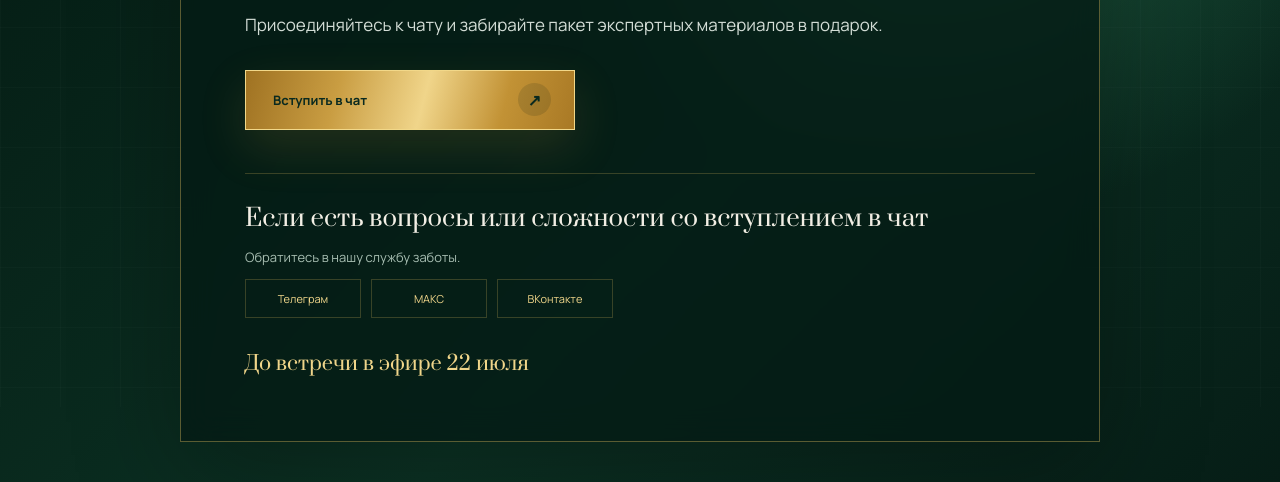
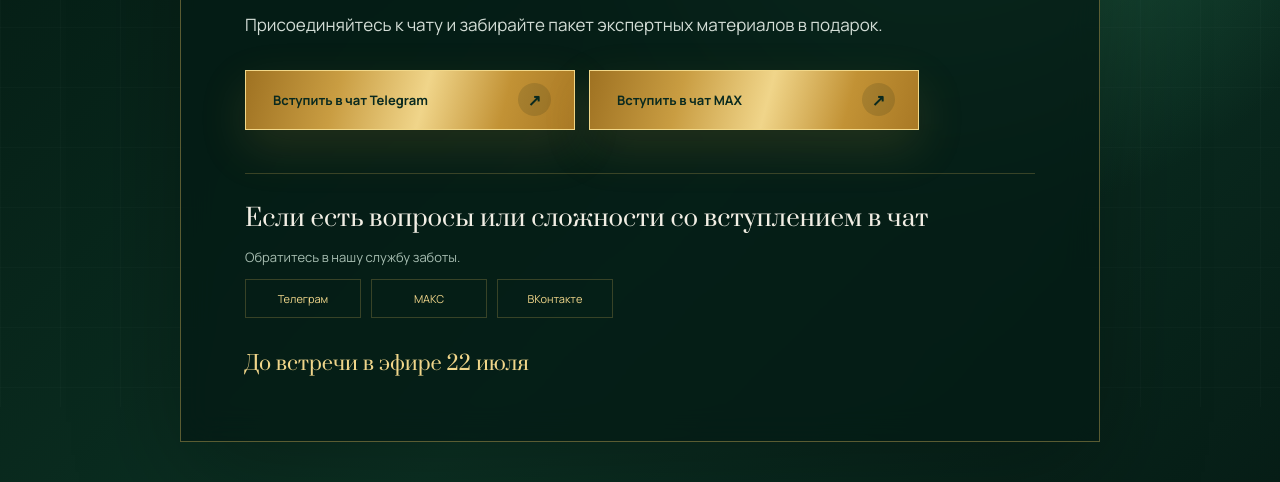
Before and after one commit to sergey9lap-sys/web22, a website built with Vite: page spasibo/index.html in a window 1280 px wide. Shown: the part 393-875 px from the top of the page. Built offline with nearby package versions, Linux system fonts and the light colour scheme; some packages are replaced by stand-ins of ours.

Commit message:
Add Telegram and MAX buttons to spasibo

```diff
--- a/com-version/src/styles.css
+++ b/com-version/src/styles.css
@@ -4,6 +4,9 @@
 @media(prefers-reduced-motion:reduce){html{scroll-behavior:auto}*,*:before,*:after{animation-duration:.01ms!important;transition-duration:.01ms!important}.reveal{opacity:1!important;transform:none!important}}
 
 /* Independent editorial direction: cool emerald, champagne gold, framed portrait */
+.thanks-actions{display:grid;grid-template-columns:repeat(2,minmax(0,330px));gap:14px}
+.thanks-actions .button{width:100%;max-width:none}
+@media(max-width:600px){.thanks-actions{grid-template-columns:1fr;gap:10px}.thanks-actions .button{width:100%}}
 :root{--deep:#071d1e;--green:#0d3938;--green2:#17605a;--gold:#c5a75f;--gold2:#e3cd91;--muted:#9fb7b1;--line:rgba(197,167,95,.25)}
 .hero{background:linear-gradient(112deg,#071d1e 0 63%,#d8d0bd 63% 100%)}
 .hero:before{background:linear-gradient(rgba(255,255,255,.022) 1px,transparent 1px);background-size:100% 58px}
--- a/spasibo/index.html
+++ b/spasibo/index.html
@@ -30,7 +30,10 @@
     <p class="section-tag">Всё получилось</p>
     <h1>Регистрация на эфир прошла успешно!</h1>
     <p class="thanks-lead">Присоединяйтесь к чату и забирайте пакет экспертных материалов в подарок.</p>
-    <a class="button" href="https://max.ru/join/djDyfF9jdtDaccPTD4In2C4g2_vawUb2hKvCRoEAJA4" target="_blank" rel="noreferrer"><span>Вступить в чат</span><b>↗</b></a>
+    <div class="thanks-actions">
+      <a class="button" href="https://t.me/+0Hw_I7PZCMo5YjRi" target="_blank" rel="noreferrer"><span>Вступить в чат Telegram</span><b>↗</b></a>
+      <a class="button" href="https://max.ru/join/djDyfF9jdtDaccPTD4In2C4g2_vawUb2hKvCRoEAJA4" target="_blank" rel="noreferrer"><span>Вступить в чат MAX</span><b>↗</b></a>
+    </div>
     <div class="thanks-care"><h2>Если есть вопросы или сложности со вступлением в чат</h2><p>Обратитесь в нашу службу заботы.</p><div><a href="https://agkedu.getcourse.ru/tg_subscribe">Телеграм</a><a href="https://agkedu.getcourse.ru/max_subscribe">МАКС</a><a href="https://agkedu.getcourse.ru/vk_subscribe">ВКонтакте</a></div></div>
     <p class="thanks-date">До встречи в эфире 22 июля</p>
   </main>
--- a/src/styles.css
+++ b/src/styles.css
@@ -4,6 +4,9 @@
 @media(prefers-reduced-motion:reduce){html{scroll-behavior:auto}*,*:before,*:after{animation-duration:.01ms!important;transition-duration:.01ms!important}.reveal{opacity:1!important;transform:none!important}}
 
 /* Independent editorial direction: cool emerald, champagne gold, framed portrait */
+.thanks-actions{display:grid;grid-template-columns:repeat(2,minmax(0,330px));gap:14px}
+.thanks-actions .button{width:100%;max-width:none}
+@media(max-width:600px){.thanks-actions{grid-template-columns:1fr;gap:10px}.thanks-actions .button{width:100%}}
 :root{--deep:#071d1e;--green:#0d3938;--green2:#17605a;--gold:#c5a75f;--gold2:#e3cd91;--muted:#9fb7b1;--line:rgba(197,167,95,.25)}
 .hero{background:linear-gradient(112deg,#071d1e 0 63%,#d8d0bd 63% 100%)}
 .hero:before{background:linear-gradient(rgba(255,255,255,.022) 1px,transparent 1px);background-size:100% 58px}
```
Also changed, not shown: com-version/spasibo/index.html (+4 -1 lines).
